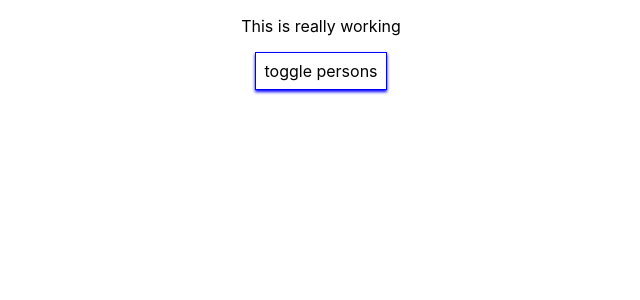
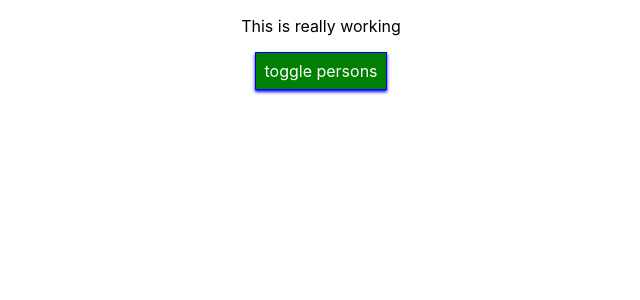
Before and after one commit to MrDroid17/react-basic, a React (Create React App) app: page / in a window 1280 px wide. Shown: the top 300 px of the page, without its empty margins (319-959 px from the left). Built offline with nearby package versions, Linux system fonts and the light colour scheme.

Commit message:
Using radium for inline styling

```diff
--- a/package.json
+++ b/package.json
@@ -6,6 +6,7 @@
     "@testing-library/jest-dom": "^4.2.4",
     "@testing-library/react": "^9.3.2",
     "@testing-library/user-event": "^7.1.2",
+    "radium": "^0.26.0",
     "react": "^16.13.1",
     "react-dom": "^16.13.1",
     "react-scripts": "3.4.1"
--- a/src/App.css
+++ b/src/App.css
@@ -6,3 +6,11 @@
   cursor: pointer;
   color: blue;
 }
+
+.red{
+  color:red;
+}
+
+.bold{
+  font-weight: 700;
+}
--- a/src/App.js
+++ b/src/App.js
@@ -1,6 +1,7 @@
 import React, { Component, useState } from 'react';
 import './App.css';
 import Person from './Person/Person'
+import Radium, { StyleRoot } from 'radium';
 
 
 /**
@@ -56,12 +57,17 @@ class App extends Component {
 
   render() {
     const buttonStyle = {
-      backgroundColor: 'white',
+      backgroundColor: 'green',
+      color: 'white',
       font: 'inherit',
       border: '1px solid blue',
       boxShadow: '0 2px 3px blue',
       padding: '8px',
-      cursor: 'pointer'
+      cursor: 'pointer',
+      ':hover': {
+        backgroundColor: 'lightgreen',
+        color: 'black',
+      }
     }
 
     let persons = null;
@@ -80,8 +86,8 @@ class App extends Component {
               >{person.profession}</Person>
             })
           }
-          <h3>Above is dyanamic list</h3>
-          {/* <Person
+          {/* <h3>Above is dyanamic list</h3>
+          <Person
             name={this.state.persons[0].name}
             age={this.state.persons[0].age}>{this.state.persons[0].profession}</Person>
           <Person
@@ -93,13 +99,28 @@ class App extends Component {
             click={this.updatePersonHandler.bind(this, 'Sobhit AKA Babloo')}
             age={this.state.persons[2].age}>{this.state.persons[2].profession}</Person> */}
         </div >
-      )
+      );
+      buttonStyle.backgroundColor = 'red';
+      buttonStyle[':hover'] = {
+        backgroundColor: 'salmon',
+        color: 'black'
       }
+    }
+
+    // const classes = ['red', 'bold'].join(' ');
+    const classes = [];
+
+    /**
+     * Add condition based styling
+     */
+    if (this.state.persons.length <= 2) classes.push('red');
+    if (this.state.persons.length <= 1) classes.push('bold');
 
 
     return (
+      <StyleRoot>
         <div className="App">
-        <p>This is really working</p>
+          <p className={classes.join(' ')}>This is really working</p>
           {/* <button
           style={buttonStyle}
           onClick={() => this.updatePersonHandler('Babloo!!')}>Update person</button> */}
@@ -109,12 +130,13 @@ class App extends Component {
           {persons}
 
         </div>
+      </StyleRoot>
     );
     // return React.createElement('div', null, React.createElement('h1', null, 'Tell me about react.'))
   }
 }
 
-export default App;
+export default Radium(App);
 
 /**
  * function based component with useState hook
--- a/src/Person/Person.js
+++ b/src/Person/Person.js
@@ -1,9 +1,21 @@
 import React from 'react';
 import './Person.css';
+import Radium from 'radium';
 
 const person = (props) => {
+  const responsiveStyle = {
+    '@media (max-width:900px)': {
+      width: '650px',
+      backgroundColor: 'salmon'
+    },
+    '@media (max-width:600px)': {
+      width: '450px',
+      backgroundColor: 'lightgray'
+    }
+  }
+
   return (
-    <div className="person">
+    <div className="person" style={responsiveStyle}>
       <h4 onClick={props.click}>My name is <span className="pointer">{props.name}</span> Kumar. I am {props.age} years old.</h4>
       <p>{props.children}</p>
       <input type="text" onChange={props.changed} value={props.name}></input>
@@ -11,4 +23,4 @@ const person = (props) => {
   )
 }
 
-export default person;
+export default Radium(person);
```
Also changed, not shown: 1 other file (tests, documents, lock files or other folders). Lines whose indentation alone changed are shown as unchanged.
